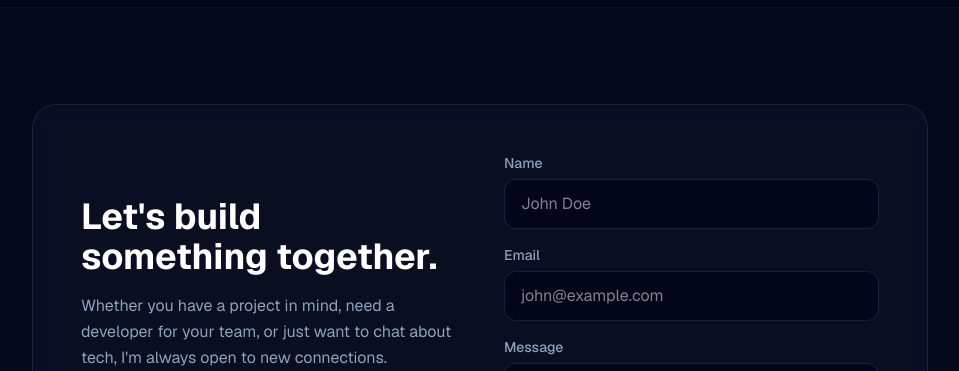
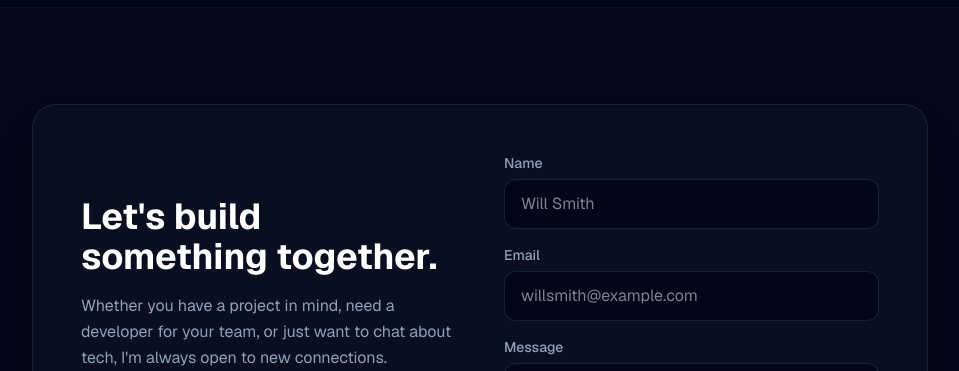
Before and after one commit to Alferid69/ferid-portfolio, a Next.js app: page / in a window 1280 px wide. Shown: the part 2899-3270 px from the top of the page, without its empty margins (160-1119 px from the left). Built offline with nearby package versions, Linux system fonts and the light colour scheme.

Commit message:
update placeholders for name and email in form inputs

```diff
--- a/app/page.tsx
+++ b/app/page.tsx
@@ -648,7 +648,7 @@ developer.buildAwesomeApps();`}
                         onChange={handleInputChange}
                         required
                         className="w-full bg-slate-950 border border-slate-800/80 rounded-xl px-4 py-3 text-white focus:outline-none focus:border-teal-500/50 focus:ring-1 focus:ring-teal-500/20 transition-all"
-                        placeholder="John Doe"
+                        placeholder="Will Smith"
                       />
                     </div>
                     <div>
@@ -662,7 +662,7 @@ developer.buildAwesomeApps();`}
                         onChange={handleInputChange}
                         required
                         className="w-full bg-slate-950 border border-slate-800/80 rounded-xl px-4 py-3 text-white focus:outline-none focus:border-teal-500/50 focus:ring-1 focus:ring-teal-500/20 transition-all"
-                        placeholder="john@example.com"
+                        placeholder="willsmith@example.com"
                       />
                     </div>
                     <div>
```
